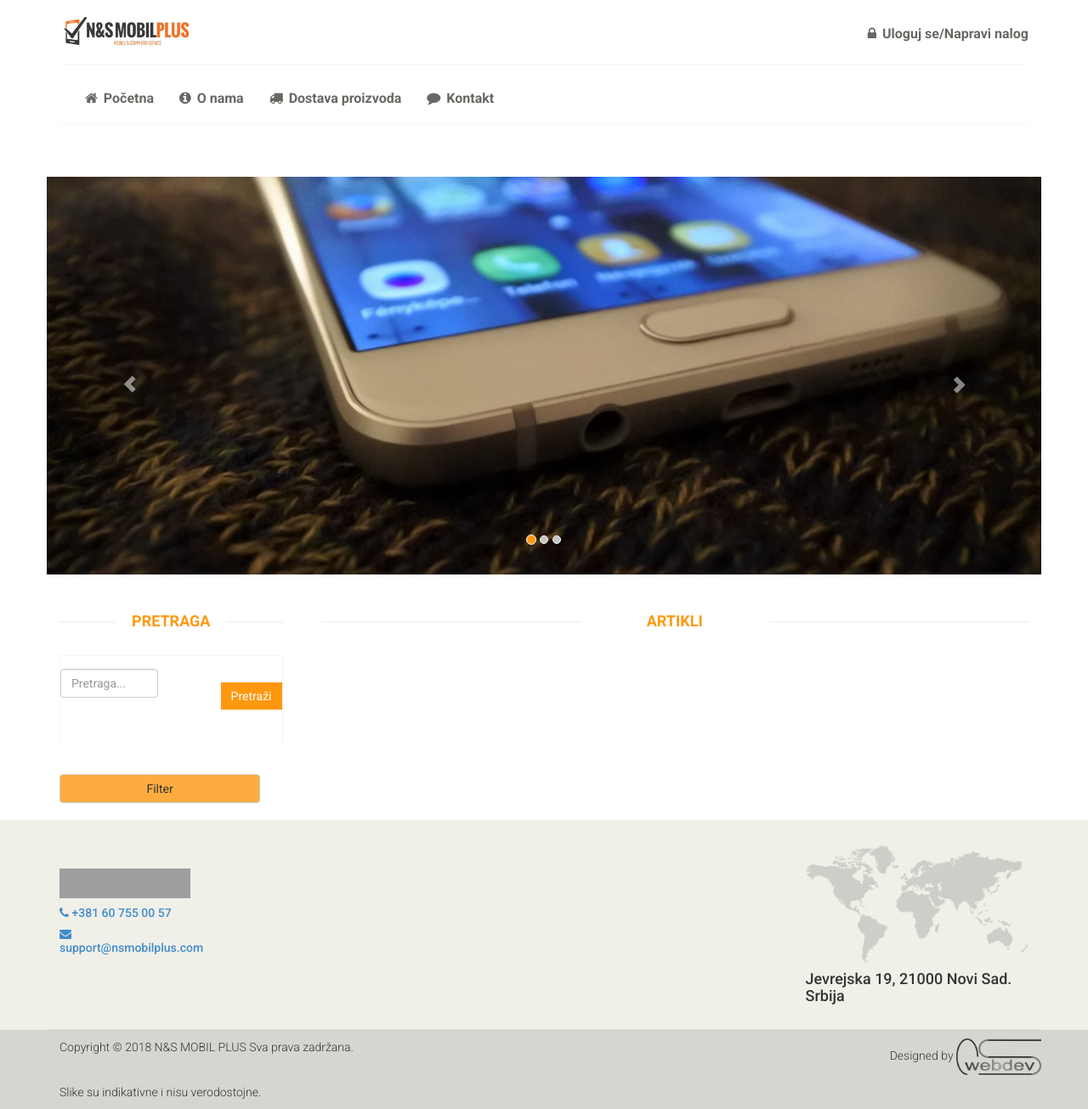
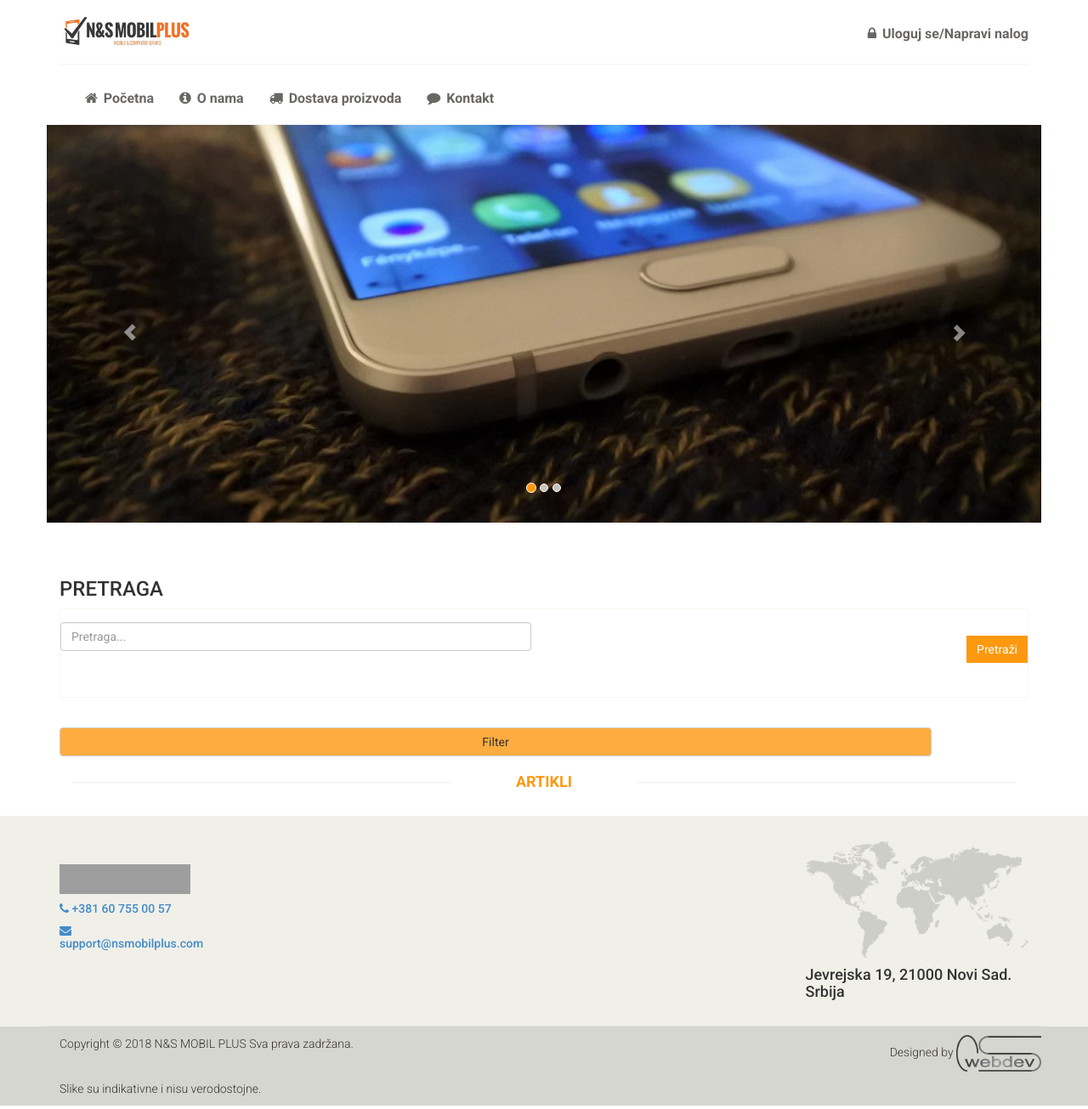
Before and after one commit to papulic/NSMOBILPLUS, a Django app: page / in a window 1280 px wide. Shown: the whole page at 85% size. Run offline with Django 3.2, Linux system fonts and the light colour scheme; data that the repository does not hold is empty; grey boxes are pictures that could not be loaded.

Commit message:
Add files via upload

```diff
--- a/eprodaja/templates/eprodaja/index.html
+++ b/eprodaja/templates/eprodaja/index.html
@@ -2,18 +2,6 @@
 {% block title %}Početna{% endblock %}
 {% block content %}
 {% load staticfiles %}
-
-	<header id="header">
-		<div class="header-bottom"><!--header-bottom-->
-			<div class="container">
-				<div class="row">
-					<div class="col-sm-3">
-
-					</div>
-				</div>
-			</div>
-		</div><!--/header-bottom-->
-	</header><!--/header-->
 
 	<section id="slider">
 		<div class="container">
@@ -57,27 +45,30 @@
 	<section>
 		<div class="container">
 			<div class="row">
-				<div class="col-md-3 col-sm-12 col-xs-12">
-					<div class="left-sidebar">
-						<h2>PRETRAGA</h2>
+				<div class="col-xs-12">
+					<h3 id="pretraga">PRETRAGA</h3>
 					<div class="panel-group category-products" id="pretraga_scroll">
 						<form id="main-contact-form-search" class="contact-form row">
-								<div class="form-group col-md-6">
-									<input type="text" name="pretraga_svih_artikala" class="form-control" required="required" placeholder="Pretraga..." title=" " formnovalidate>
+							<div class="form-group col-xs-6">
+								<input type="text" id="search-input" name="pretraga_svih_artikala" class="form-control" required="required" placeholder="Pretraga..." title=" " formnovalidate>
 							</div>
-								<div class="form-group col-md-6">
-									<button id="pretrazi_artikle" class="btn btn-primary pull-right"><a href="#filter_artikli"> Pretraži</a></button>
+							<div class="form-group col-xs-6">
+								<button id="pretrazi_artikle" class="btn btn-primary pull-right"><a href="#pretraga"> Pretraži</a></button>
 							</div>
 
 						</form>
 					</div>
+				</div>
+			</div>
+			<div class="row">
+				<div class="col-xs-12">
 					<div id="scroller-anchor"></div>
 
 					<button class="btn btn-default noClose" id="button_xs">Filter</button>
 					<div class="sidenav noClose" id="mySidenav">
 						<div class="noClose" id="button-anchor"></div>
 						<a href="javascript:void(0)" class="closebtn noClose" onclick="closeNav()" id="closebtn">Zatvori filter</a>
-                        <h2 class="noClose">KATEGORIJE</h2>
+                        <center><h3 class="noClose">KATEGORIJE</h3></center>
                         <div class="panel-group category-products noClose" id="accordian"><!--category-productsr-->
 
                             {% for kategorija in sve_kategorije %}
@@ -170,9 +161,8 @@
 					</div>
 				</div>
 			</div>
-
-
-				<div class="col-md-9 col-sm-12 col-xs-12 padding-right" id="svi_artikli">
+			<div class="row">
+				<div class="col-xs-12" id="svi_artikli">
 					<div class="recommended_items"><!--recommended_items-->
 						<h2 class="title text-center">ARTIKLI</h2>
 							<div id="filter_artikli" class="category-tab"><!--category-tab-->
--- a/eprodaja/templates/eprodaja/onama.html
+++ b/eprodaja/templates/eprodaja/onama.html
@@ -3,7 +3,7 @@
 {% block content %}
 {% load staticfiles %}
 
-	<section>
+	<section id="o_nama">
 		<div class="container">
 			<br>
 			<div class="row">
```
Lines whose indentation alone changed are shown as unchanged.
